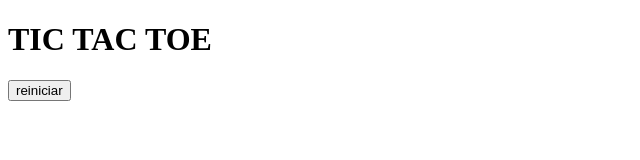
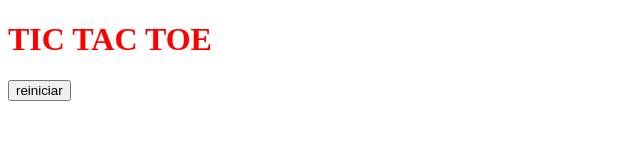
Before and after one commit to HaroldPotosme22/Tic-Tac-Toe, a plain HTML site: page src/index.html in a window 1280 px wide. Shown: the whole page, without its empty margins (0-640 px from the left). Drawn offline with Linux system fonts and the light colour scheme.

Commit message:
INCIO PROYECTO

```diff
--- a/src/estilo.css
+++ b/src/estilo.css
@@ -1,3 +1,4 @@
+.titulo{color: red;font-family: 'Times New Roman', Times, serif;display: flex;align-items: center;}
 .tic{border-width:60px ;border-color:black ;
 background-color:white;}
 .tic{display: grid;grid-column:repeat}
--- a/src/index.html
+++ b/src/index.html
@@ -7,7 +7,7 @@
 <link rel="stylesheet" href="estilo.css">
 </head>
 <body>
-<h1>TIC TAC TOE</h1>
+<h1 class="titulo">TIC TAC TOE</h1>
    <div class="tic">
     <div class="casilla" data-index="0"></div>
 <div class="casilla" data-index="1"></div>
```
